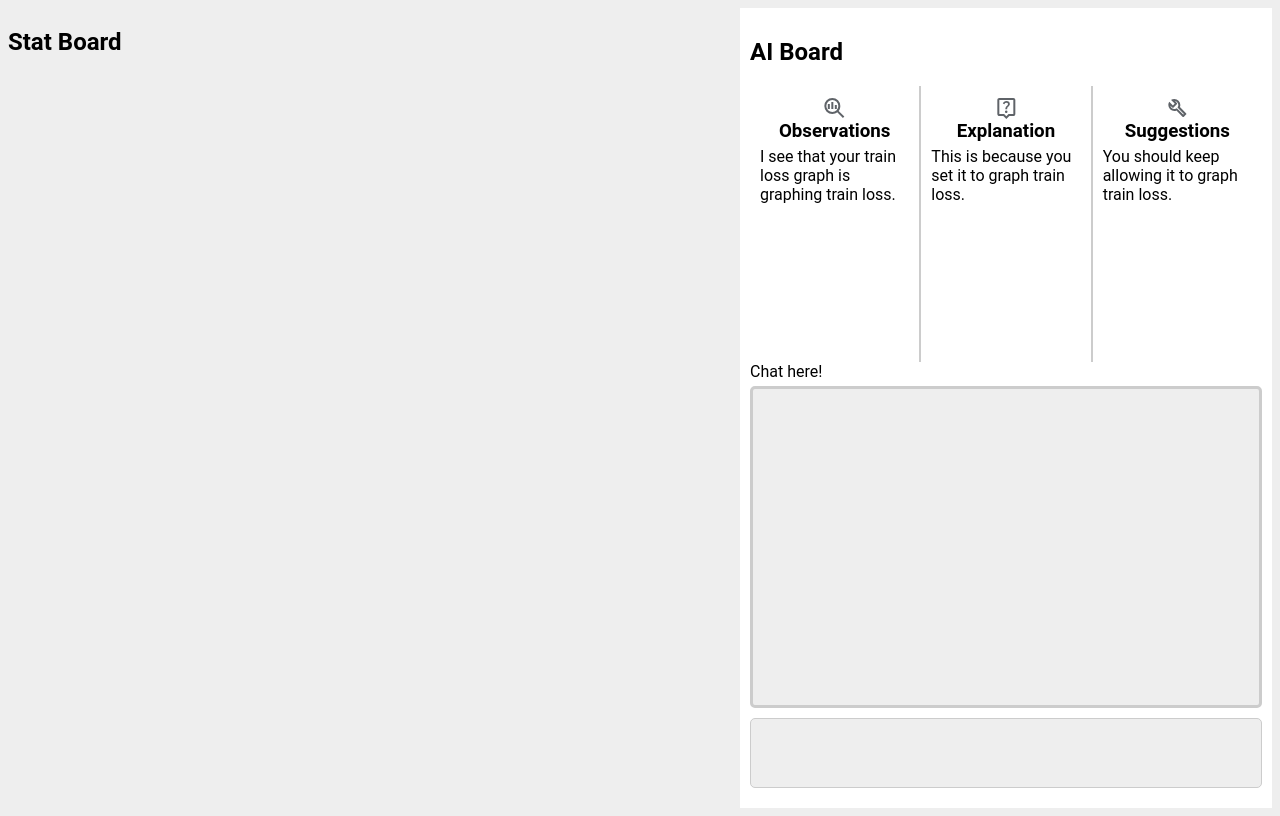
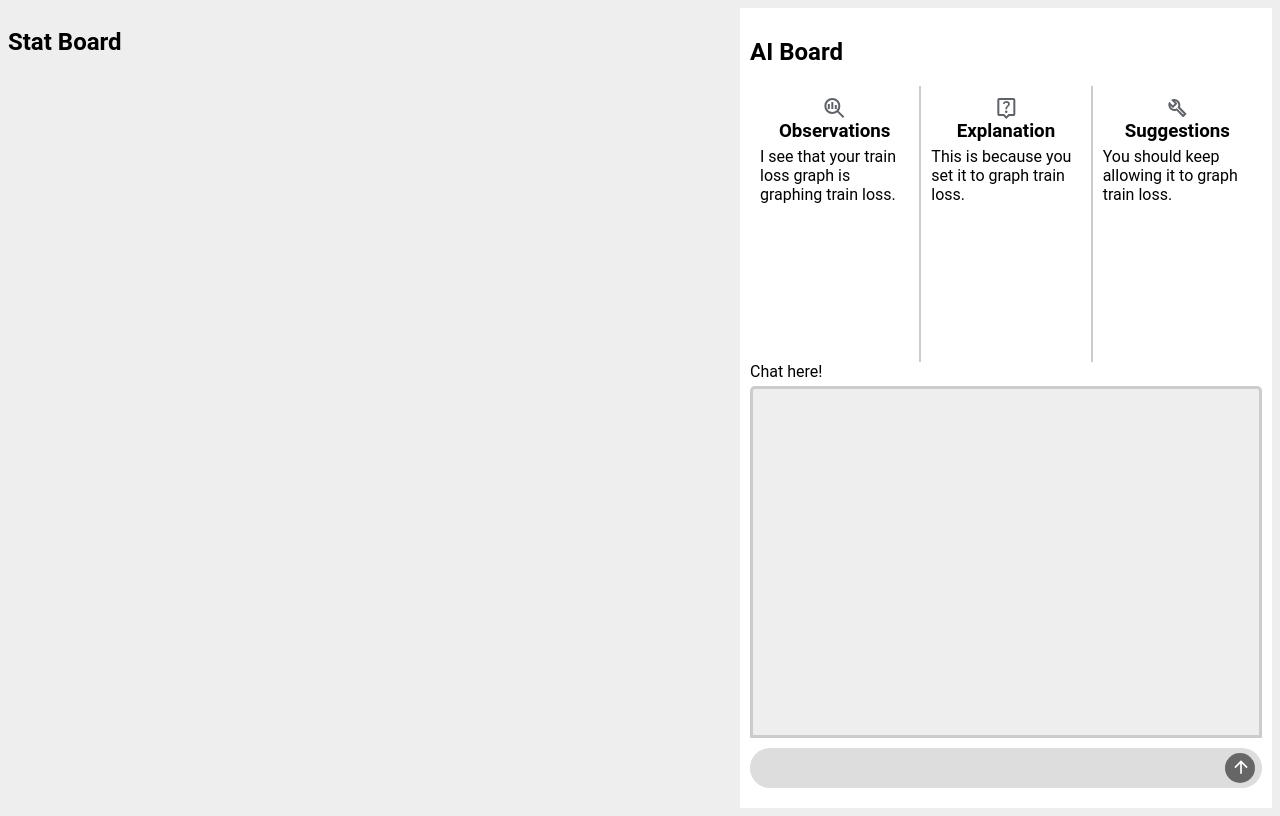
Before and after one commit to AndyyyYuuu/local-host-ui-test, a Flask app: page / in a window 1280 px wide. Run offline with Flask 3, Linux system fonts and the light colour scheme; some web fonts are replaced.

Commit message:
feat: Add send button

```diff
--- a/trainreaction/static/script.js
+++ b/trainreaction/static/script.js
@@ -5,6 +5,11 @@ let graphs = runData.graphs;
 let bars = runData.bars;
 
 let lmThinking = false;
+
+var pressedKeys = {};
+
+window.onkeyup = function(e) {pressedKeys[e.code] = false;};
+window.onkeydown = function(e) {pressedKeys[e.code] = true;};
 
 
 /* -------- Saving & Loading -------- */
@@ -317,15 +322,26 @@ socket.on('lm_message', function(data){
 })
 
 document.getElementById("chat-input").addEventListener("keydown", function(event) {
-    if (event.key == "Enter") {
+    if (event.key == "Enter") { // && !pressedKeys["ShiftLeft"]
         event.preventDefault();
-        addUserMessage(this.value);
+        sendMessage();
+    }
+})
+
+function clickSend(){
+    sendMessage();
+}
+
+function sendMessage() {
+    const string = document.getElementById("chat-input").textContent;
+    if (string.trim() != ""){
+        addUserMessage(string.trim());
         lmThinking = true;
         document.getElementById("chat-input").disabled = true;
-        socket.emit("user_message", {message: this.value});
-        this.value = "";
+        socket.emit("user_message", {message: string.trim()});
+        document.getElementById("chat-input").textContent = "";
     }
-})
+}
 
 function addLmMessage(string) {
     const chatBox = document.getElementById("chat-box");
--- a/trainreaction/static/style.css
+++ b/trainreaction/static/style.css
@@ -106,7 +106,7 @@ body {
     margin-top: 5px;
     border-color: #ccc;
     border-style: solid;
-    border-radius: 5px;
+    border-radius: 5px 5px 0 0;
     background: #eee;
     margin-bottom: 10px;
     min-height: 8rem;
@@ -116,18 +116,46 @@ body {
     flex-direction: column;
 }
 
-#chat-input {
-    border-color: #ccc;
-    border-style: solid;
-    border-radius: 5px;
-    background: #eee;
-    height: 4rem;
+#chat-input-container {
+    border-radius: 1.25rem;
+    background: #ddd;
+    min-height: 2.5rem;
     margin-bottom: 10px;
-    resize: none;
-
 }
 
-textarea:active, textarea:focus {
+#chat-input {
+    //border-color: #aaa;
+    border-style: none;
+    font-size: 1rem;
+    font-family: sans-serif;
+    resize: none;
+    padding: 4px;
+    margin-left: 10px;
+    width: auto;
+    /*
+    display: flex;
+    align-items: center;
+    vertical-align: middle;
+    justify-content: center;
+    vertical-align: middle;*/
+}
+
+#chat-input-button {
+    border: none;
+    background: #666;
+    height: 30px;
+    width: 30px;
+    border-radius: 15px;
+    margin-right: 7.5px;
+    margin-left: auto;
+    align-self: top
+    display: flex;
+    justify-content: center;
+    align-items: center;
+    overflow: hidden;
+}
+
+textarea:active, textarea:focus, div:active, div:focus{
     outline: 0px !important;
     -webkit-appearance: none;
 }
--- a/trainreaction/templates/index.html
+++ b/trainreaction/templates/index.html
@@ -50,7 +50,16 @@
             </div>
             Chat here!
             <div id="chat-box"></div>
-            <textarea id="chat-input"></textarea>
+            <div id="chat-input-container" style="display: flex; align-items: center">
+                <!--vertical-align: middle-->
+
+                <div id="chat-input" style="display: flex; align-items: center" contenteditable="true"></div>
+                <button id="chat-input-button" onclick="clickSend()">
+                    <svg xmlns="http://www.w3.org/2000/svg" height="20px" viewBox="0 -960 960 960" width="20px" fill="#fff" margin="auto">
+                        <path d="M440-160v-487L216-423l-56-57 320-320 320 320-56 57-224-224v487h-80Z"/>
+                    </svg>
+                </button>
+            </div>
 
         </div>
     </div>
```
